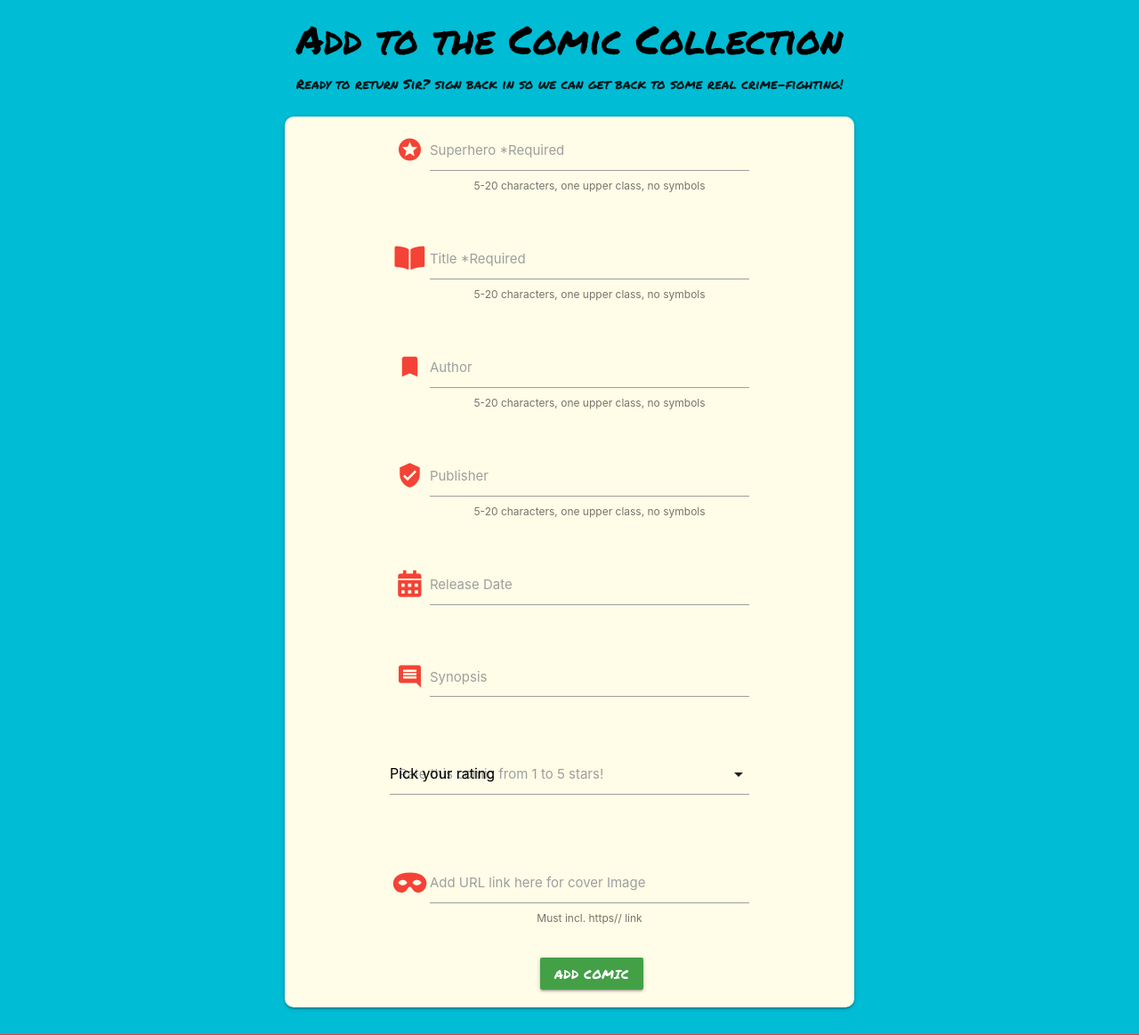
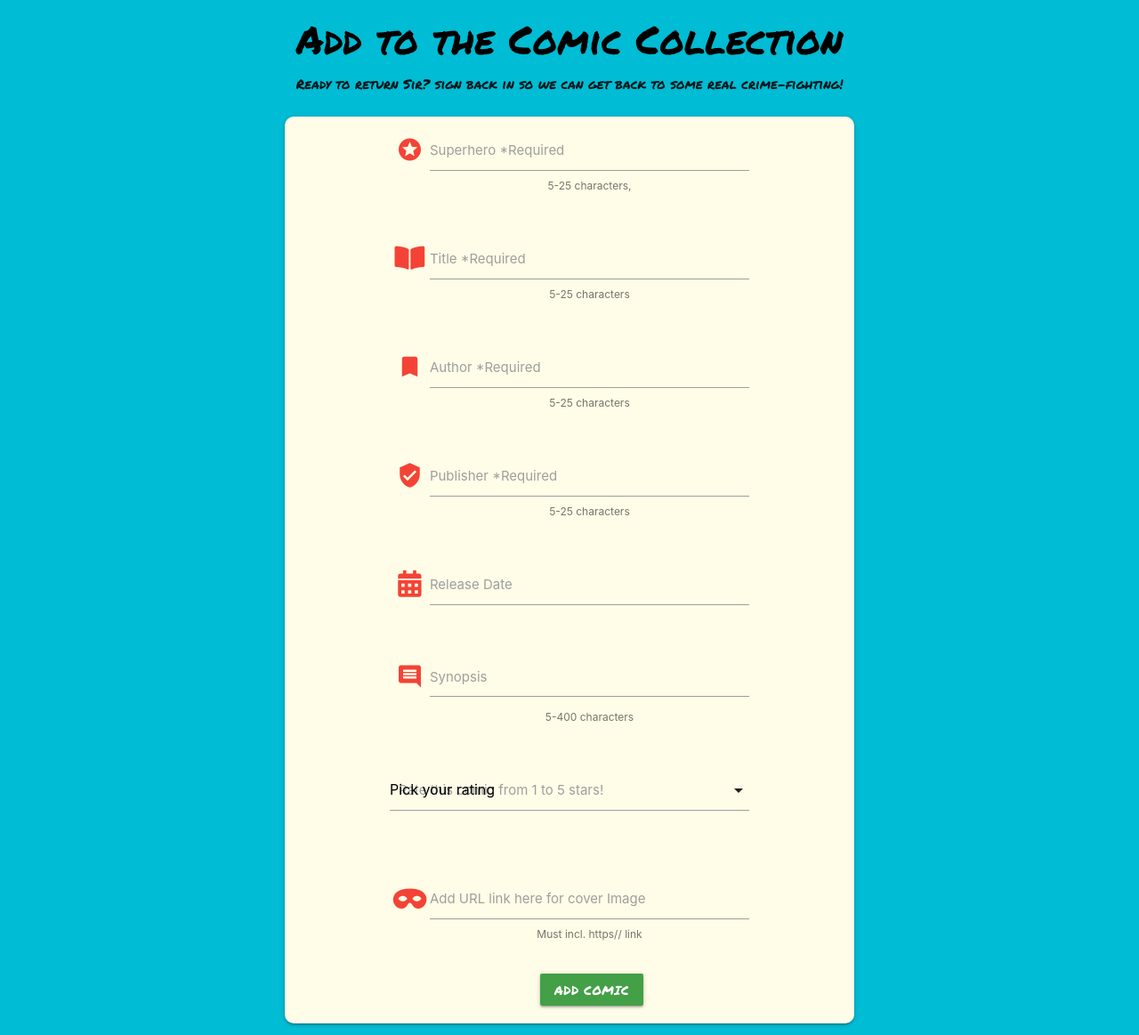
Before and after one commit to dsteyn44/comic_craze_MS3, a Flask app: page /add_comics in a window 1280 px wide. Shown: the part 64-1227 px from the top of the page at 89% size. Run offline with Flask 2, Linux system fonts and the light colour scheme; the visitor is signed in with stand-in values (Sample User, id 1); data that the repository does not hold is empty; some libraries are stand-ins or nearby versions.

Commit message:
Change validation regex to fileds in add_comic/edit_comic.html

```diff
--- a/app.py
+++ b/app.py
@@ -192,9 +192,6 @@ def logout():
 # ---Adding Comics---
 @app.route("/add_comics", methods=["GET", "POST"])
 def add_comics():
-    if not session.get("user"):
-        return render_template("error_handlers/404.html")
-
     if request.method == "POST":
         ad_comic = {
             "superhero": request.form.get("superhero"),
--- a/templates/add_comics.html
+++ b/templates/add_comics.html
@@ -10,12 +10,9 @@
         <div class="row">
             <div class="input-field col s12 m8 offset-m2">
                 <i class="material-icons prefix red-text">stars</i>
-                <input id="superhero" name="superhero" type="text" minlength="5" maxlength="25"
-                    pattern="^[A-Za-z0-9_]{5,20}$" class="validate" required>
-                    <span class="helper-text" data-error="5-20 characters,
-                        one upper class, no symbols"
-                        data-success="Woohoo! You got this!">5-20 characters,
-                        one upper class, no symbols</span>
+                <input id="superhero" name="superhero" type="text" minlength="5" maxlength="25" class="validate" required>
+                    <span class="helper-text" data-error="5-25 characters"
+                        data-success="Woohoo! You got this!">5-25 characters,</span>
                 <label for="superhero">Superhero *Required</label>
             </div>
         </div>
@@ -23,10 +20,8 @@
         <div class="row">
             <div class="input-field col s12 m8 offset-m2">
                 <i class="fas fa-book-open prefix red-text"></i>
-                <input id="title" name="title" type="text" minlength="5" maxlength="50"
-                    pattern="^[A-Za-z0-9_]{5,20}$" class="validate" required>
-                    <span class="helper-text" data-error="5-20 characters, one upper class, no symbols" data-success="Woohoo! You got this!">5-20 characters,
-                        one upper class, no symbols</span>
+                <input id="title" name="title" type="text" minlength="5" maxlength="25" class="validate" required>
+                    <span class="helper-text" data-error="5-25 characters" data-success="Woohoo! You got this!">5-25 characters</span>
                 <label for="title">Title *Required</label>
             </div>
         </div>
@@ -34,23 +29,21 @@
         <div class="row">
             <div class="input-field col s12 m8 offset-m2">
                 <i class="material-icons prefix red-text">turned_in</i>
-                <input id="author" name="author" type="text" minlength="5" maxlength="50" class="validate">
-                <span class="helper-text" data-error="5-20 characters, one upper class, no symbols"
-                    data-success="Woohoo! You got this!">5-20 characters,
-                    one upper class, no symbols</span>
-                <label for="author">Author</label>
+                <input id="author" name="author" type="text" minlength="5" maxlength="25" class="validate" required>
+                <span class="helper-text" data-error="5-25 characters"
+                    data-success="Woohoo! You got this!">5-25 characters</span>
+                <label for="author">Author *Required</label>
             </div>
         </div>
         <!--publisher title-->
         <div class="row">
             <div class="input-field col s12 m8 offset-m2">
                 <i class="material-icons prefix red-text">verified_user</i>
-                <input id="publisher" name="publisher" type="text" minlength="5" maxlength="50" class="validate"
+                <input id="publisher" name="publisher" type="text" minlength="5" maxlength="25" class="validate"
                     required>
-                    <span class="helper-text" data-error="5-20 characters, one upper class, no symbols"
-                        data-success="Woohoo! You got this!">5-20 characters,
-                        one upper class, no symbols</span>
-                <label for="publisher">Publisher</label>
+                    <span class="helper-text" data-error="5-25 characters"
+                        data-success="Woohoo! You got this!">5-25 characters</span>
+                <label for="publisher">Publisher *Required</label>
             </div>
         </div>
         <!--date released-->
@@ -65,7 +58,8 @@
         <div class="row">
             <div class="input-field col s12 m8 offset-m2">
                 <i class="material-icons prefix red-text">insert_comment</i>
-                <textarea id="comment" name="comment" class="materialize-textarea" minlength="5" maxlength="50"></textarea>
+                <textarea id="comment" name="comment" class="materialize-textarea" minlength="5" maxlength="400"></textarea>
+                <span class="helper-text" data-error="5-400 characters" data-success="Woohoo! You got this!">5-400 characters</span>
                 <label for="comment">Synopsis</label>
             </div>
         </div>
```
Also changed, not shown: templates/edit_comics.html (+17 -15 lines), README.md, static/images/kapow_responsive.png (added).
